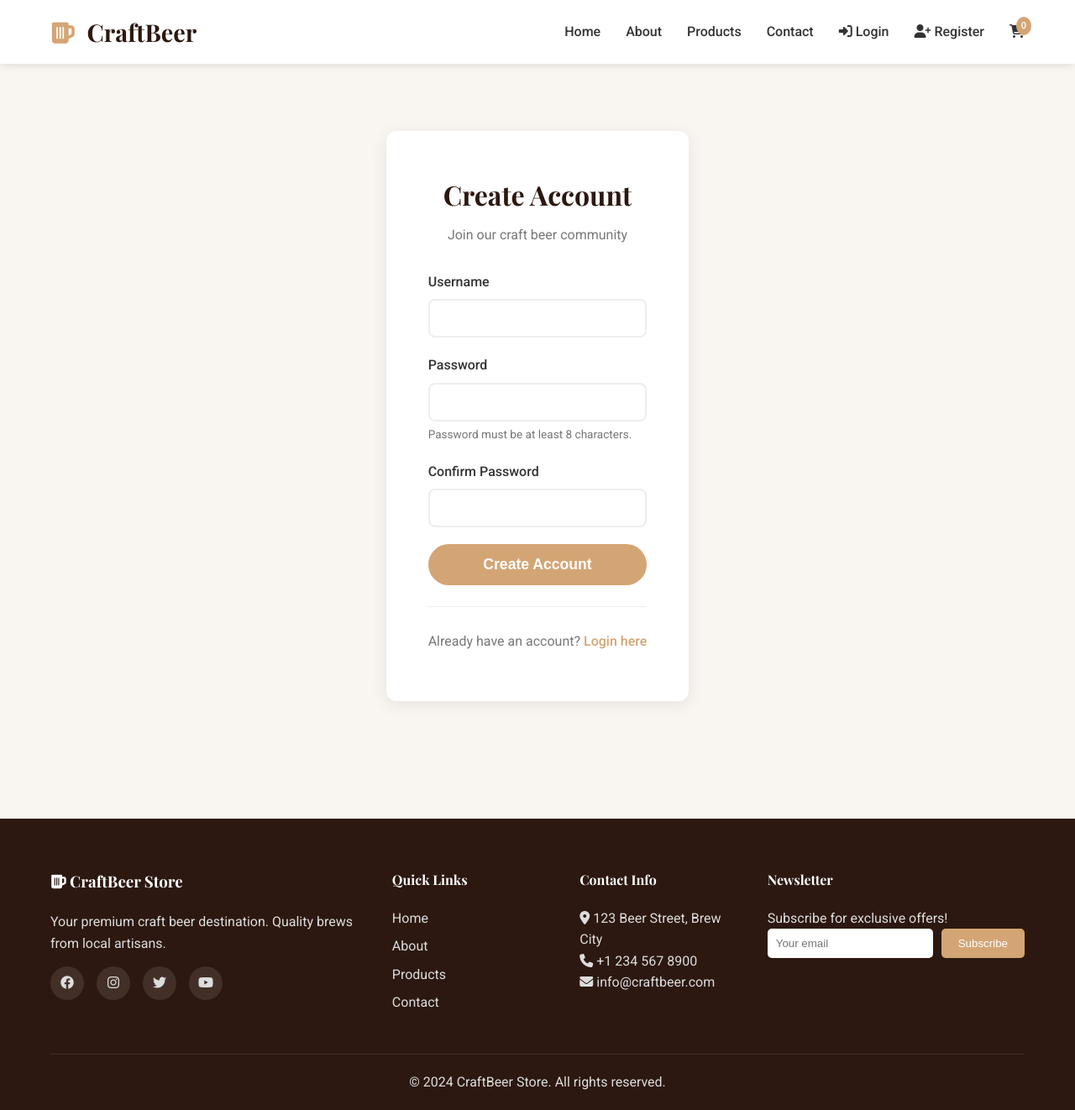
After one commit to eldevon/djangobeer, a Django app: page /register/ in a window 1280 px wide. The commit adds this page. Shown: the whole page at 84% size. Run offline with Django 4.2, Linux system fonts and the light colour scheme.

Commit message:
fixed registration setup and styles for it

```diff
--- a/craftbeer_store/apps/core/views.py
+++ b/craftbeer_store/apps/core/views.py
@@ -5,6 +5,21 @@ from django.core.mail import send_mail
 from django.conf import settings
 from .models import BeerProduct, Category
 from .services import ProductService, ContactService
+from django.contrib.auth import login, authenticate
+from django.contrib.auth.forms import UserCreationForm
+from django.shortcuts import redirect
+
+def register_view(request):
+    if request.method == 'POST':
+        form = UserCreationForm(request.POST)
+        if form.is_valid():
+            user = form.save()
+            login(request, user)
+            return redirect('home')
+    else:
+        form = UserCreationForm()
+
+    return render(request, 'registration/register.html', {'form': form})
 
 def home_view(request):
     """Home page view"""
--- a/craftbeer_store/apps/templates/base.html
+++ b/craftbeer_store/apps/templates/base.html
@@ -26,12 +26,29 @@
                     <li><a href="{% url 'products' %}">Products</a></li>
                     <li><a href="{% url 'contact' %}">Contact</a></li>
                     {% if user.is_authenticated %}
-                        <li><a href="#"><i class="fas fa-user"></i> {{ user.username }}</a></li>
-                        <li><a href="{% url 'logout' %}">Logout</a></li>
+                        <li class="dropdown">
+                            <a href="#">
+                                <i class="fas fa-user"></i> {{ user.username }}
+                                <i class="fas fa-chevron-down"></i>
+                            </a>
+                            <ul class="dropdown-menu">
+                                <li><a href="#"><i class="fas fa-user-circle"></i> Profile</a></li>
+                                <li><a href="#"><i class="fas fa-shopping-bag"></i> Orders</a></li>
+                                <li><a href="#"><i class="fas fa-heart"></i> Favorites</a></li>
+                                <li><hr></li>
+                                <li><a href="{% url 'logout' %}"><i class="fas fa-sign-out-alt"></i> Logout</a></li>
+                            </ul>
+                        </li>
                     {% else %}
-                        <li><a href="{% url 'login' %}">Login</a></li>
+                        <li><a href="{% url 'login' %}"><i class="fas fa-sign-in-alt"></i> Login</a></li>
+                        <li><a href="{% url 'register' %}"><i class="fas fa-user-plus"></i> Register</a></li>
                     {% endif %}
-                    <li><a href="#"><i class="fas fa-shopping-cart"></i> <span class="cart-count">0</span></a></li>
+                    <li>
+                        <a href="#" class="cart-icon">
+                            <i class="fas fa-shopping-cart"></i>
+                            <span class="cart-count">0</span>
+                        </a>
+                    </li>
                 </ul>
             </div>
             <div class="nav-toggle">
--- /dev/null
+++ b/craftbeer_store/apps/templates/registration/register.html
@@ -0,0 +1,53 @@
+{% extends 'base.html' %}
+{% load static %}
+
+{% block title %}Register - Craft Beer Store{% endblock %}
+
+{% block content %}
+<section class="register-page section-padding">
+    <div class="container">
+        <div class="login-container">
+            <div class="login-box">
+                <h2>Create Account</h2>
+                <p>Join our craft beer community</p>
+
+                <form method="post" class="login-form">
+                    {% csrf_token %}
+
+                    {% if form.errors %}
+                        <div class="alert alert-error">
+                            <i class="fas fa-exclamation-circle"></i>
+                            Please correct the errors below.
+                        </div>
+                    {% endif %}
+
+                    <div class="form-group">
+                        <label for="id_username">Username</label>
+                        <input type="text" name="username" id="id_username" class="form-control" required>
+                        {% if form.username.errors %}
+                            <span class="error-text">{{ form.username.errors }}</span>
+                        {% endif %}
+                    </div>
+
+                    <div class="form-group">
+                        <label for="id_password1">Password</label>
+                        <input type="password" name="password1" id="id_password1" class="form-control" required>
+                        <small class="help-text">Password must be at least 8 characters.</small>
+                    </div>
+
+                    <div class="form-group">
+                        <label for="id_password2">Confirm Password</label>
+                        <input type="password" name="password2" id="id_password2" class="form-control" required>
+                    </div>
+
+                    <button type="submit" class="btn btn-primary btn-block">Create Account</button>
+                </form>
+
+                <div class="login-footer">
+                    <p>Already have an account? <a href="{% url 'login' %}">Login here</a></p>
+                </div>
+            </div>
+        </div>
+    </div>
+</section>
+{% endblock %}
--- a/craftbeer_store/craftbeer_store/urls.py
+++ b/craftbeer_store/craftbeer_store/urls.py
@@ -3,6 +3,7 @@ from django.urls import path, include
 from django.conf import settings
 from django.conf.urls.static import static
 from django.contrib.auth import views as auth_views
+from core.views import register_view
 from core.views import (
     home_view, about_view, products_view,
     contact_view, product_detail_view
@@ -12,6 +13,7 @@ urlpatterns = [
     path('admin/', admin.site.urls),
 
     # Authentication URLs
+    path('register/', register_view, name='register'),
     path('login/', auth_views.LoginView.as_view(template_name='registration/login.html'), name='login'),
     path('logout/', auth_views.LogoutView.as_view(next_page='/'), name='logout'),
 
--- a/craftbeer_store/static/css/style.css
+++ b/craftbeer_store/static/css/style.css
@@ -325,6 +325,176 @@ h1, h2, h3, h4 {
 .text-center {
     text-align: center;
     margin-top: 40px;
+}
+
+/* Login/Register Pages */
+.login-page, .register-page {
+    min-height: 80vh;
+    display: flex;
+    align-items: center;
+    justify-content: center;
+    background: var(--light-bg);
+}
+
+.login-container {
+    display: flex;
+    justify-content: center;
+    align-items: center;
+    min-height: 500px;
+}
+
+.login-box {
+    background: var(--white);
+    padding: 50px;
+    border-radius: var(--border-radius);
+    box-shadow: var(--shadow);
+    width: 100%;
+    max-width: 420px;
+}
+
+.login-box h2 {
+    text-align: center;
+    font-size: 2rem;
+    margin-bottom: 10px;
+}
+
+.login-box p {
+    text-align: center;
+    color: #777;
+    margin-bottom: 30px;
+}
+
+.login-form .form-group {
+    margin-bottom: 20px;
+}
+
+.login-form .form-group label {
+    display: block;
+    margin-bottom: 8px;
+    font-weight: 500;
+}
+
+.login-form .form-control {
+    width: 100%;
+    padding: 12px 15px;
+    border: 2px solid #eee;
+    border-radius: 8px;
+    font-size: 1rem;
+    transition: var(--transition);
+}
+
+.login-form .form-control:focus {
+    outline: none;
+    border-color: var(--primary-color);
+}
+
+.btn-block {
+    width: 100%;
+    padding: 14px;
+    font-size: 1.1rem;
+}
+
+.login-footer {
+    text-align: center;
+    margin-top: 25px;
+    padding-top: 20px;
+    border-top: 1px solid #eee;
+}
+
+.login-footer p {
+    margin: 8px 0;
+}
+
+.login-footer a {
+    color: var(--primary-color);
+    text-decoration: none;
+    font-weight: 500;
+}
+
+.login-footer a:hover {
+    text-decoration: underline;
+}
+
+.alert-error {
+    background: #fee;
+    color: #c33;
+    padding: 12px;
+    border-radius: 8px;
+    margin-bottom: 20px;
+    border-left: 4px solid #c33;
+}
+
+.help-text {
+    color: #777;
+    font-size: 0.85rem;
+    display: block;
+    margin-top: 5px;
+}
+
+.error-text {
+    color: #c33;
+    font-size: 0.85rem;
+}
+
+/* Dropdown menu */
+.dropdown {
+    position: relative;
+}
+
+.dropdown:hover .dropdown-menu {
+    display: block;
+}
+
+.dropdown-menu {
+    display: none;
+    position: absolute;
+    top: 100%;
+    left: 0;
+    background: var(--white);
+    min-width: 200px;
+    box-shadow: var(--shadow);
+    border-radius: 8px;
+    padding: 10px 0;
+    list-style: none;
+    z-index: 1000;
+}
+
+.dropdown-menu li {
+    margin: 0 !important;
+}
+
+.dropdown-menu a {
+    display: block;
+    padding: 8px 20px;
+    color: var(--text-color) !important;
+}
+
+.dropdown-menu a:hover {
+    background: var(--light-bg);
+    color: var(--primary-color) !important;
+}
+
+.dropdown-menu hr {
+    margin: 8px 0;
+    border: none;
+    border-top: 1px solid #eee;
+}
+
+.cart-icon {
+    position: relative;
+}
+
+.cart-count {
+    position: absolute;
+    top: -8px;
+    right: -8px;
+    background: var(--primary-color);
+    color: var(--white);
+    font-size: 0.7rem;
+    padding: 2px 6px;
+    border-radius: 50%;
+    min-width: 18px;
+    text-align: center;
 }
 
 /* Categories */
```
Also changed, not shown: craftbeer_store/apps/templates/registration/login.html (added, +45 -0 lines).
